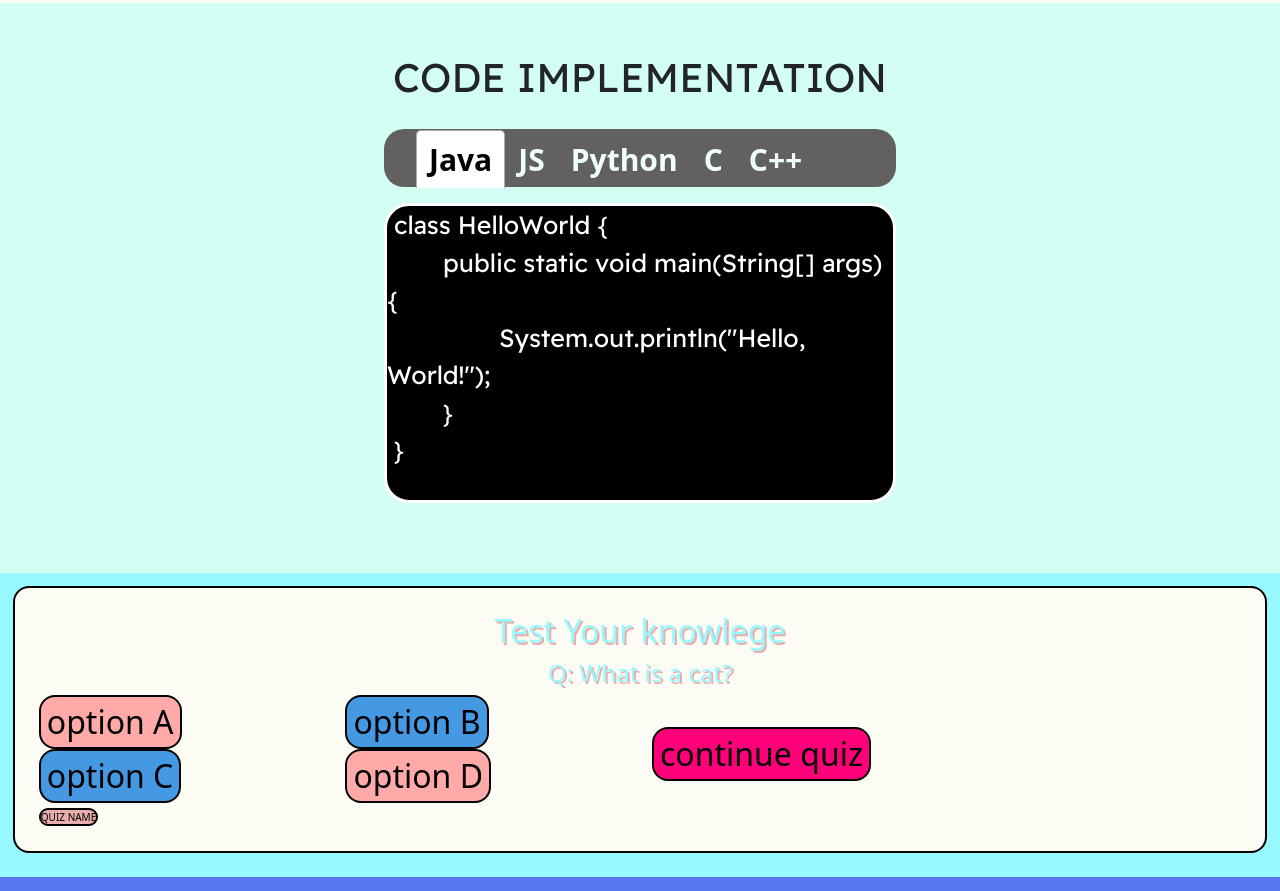
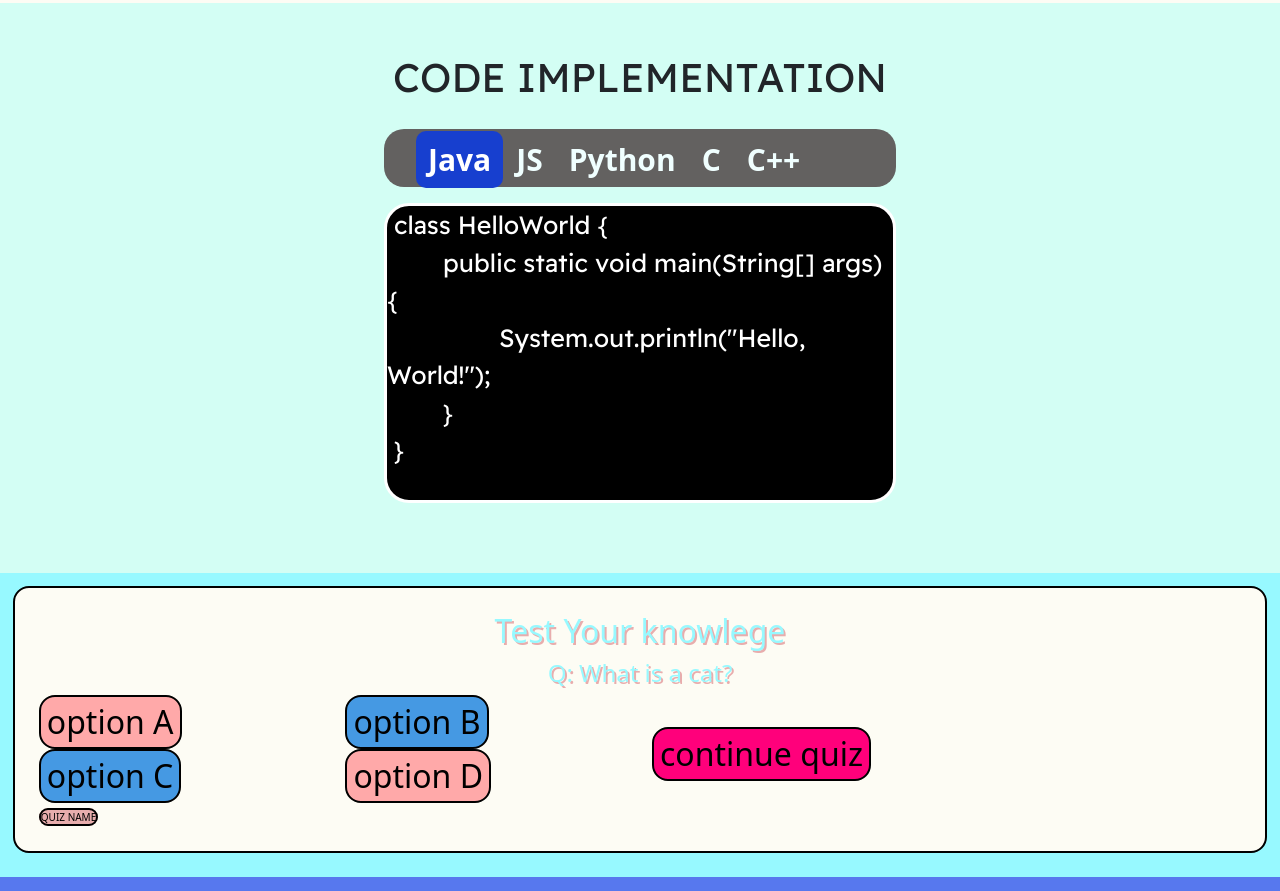
Before and after one commit to OrbelB/SimplyAlgorithms, a React (Create React App) app in the folder frontend/: page / in a window 1280 px wide. Shown: the part 2480-3371 px from the top of the page. Built offline with nearby package versions, Linux system fonts and the light colour scheme.

Commit message:
changed Code Snippet color

```diff
--- a/frontend/src/components/ui/code-snippet/CodeSnippet.css
+++ b/frontend/src/components/ui/code-snippet/CodeSnippet.css
@@ -35,6 +35,13 @@ h1 {
     white-space: pre-wrap;
 }
 
+.react-tabs__tab--selected {
+    background: #173fcf;
+    color: white;
+    border-radius: 10px 10px 10px 10px;
+    border-style: none;
+  }
+
 .bottom {
     height: 70px;
 }
```
Also changed, not shown: 1 other file (tests, documents, lock files or other folders).
